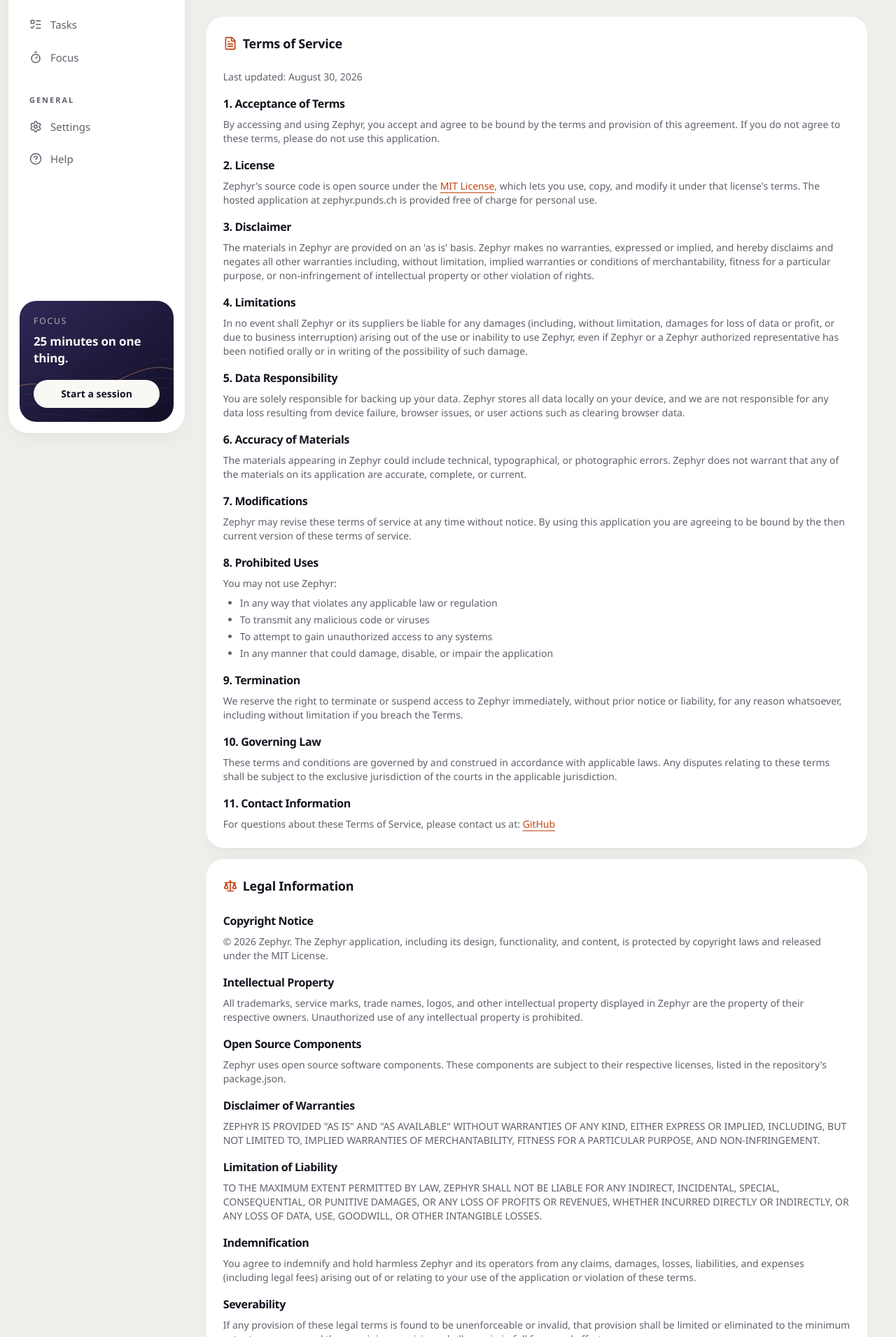
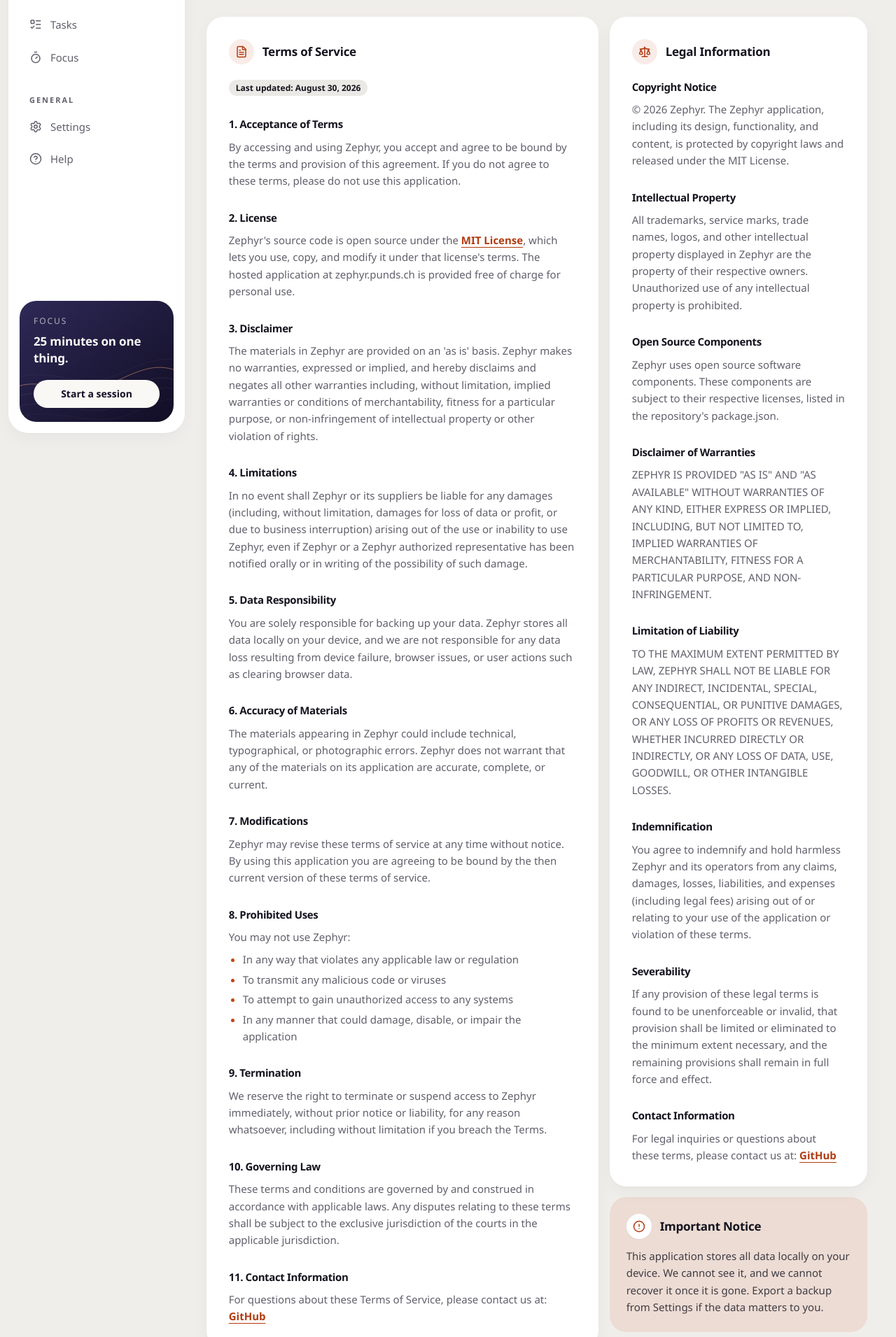
Before and after one commit to dominikkoenitzer/Zephyr, a React (Vite) app: page /terms in a window 1280 px wide. Shown: the part 169-2080 px from the top of the page at 70% size. Built offline with nearby package versions, Linux system fonts and the light colour scheme.

Commit message:
Set Terms as readable prose in cards

```diff
--- a/src/pages/Terms.jsx
+++ b/src/pages/Terms.jsx
@@ -1,4 +1,4 @@
-import { Card, CardContent, CardHeader, CardTitle } from '../components/ui/card';
+import { Card } from '../components/ui/card';
 import { FileText, Scale, AlertCircle } from 'lucide-react';
 import PageHeader from '../components/Layout/PageHeader';
 import PageContainer from '../components/Layout/PageContainer';
@@ -17,32 +17,31 @@ function Terms() {
         description="The terms for using Zephyr, and the legal notices"
       />
 
-      <div className="flex-1 min-h-0 overflow-y-auto space-y-3 sm:space-y-4">
-        <Card className="">
-          <CardHeader>
-            <CardTitle className="flex items-center gap-2 text-base sm:text-lg">
-              <FileText className="h-4 w-4 sm:h-5 sm:w-5 text-primary" />
+      <div className="grid grid-cols-1 items-start gap-(--panel-gap) xl:grid-cols-5">
+        <Card className="p-6 sm:p-8 xl:col-span-3">
+          <h2 className="flex items-center gap-3 text-[17px] font-semibold leading-tight tracking-[-0.015em] text-foreground">
+            <span aria-hidden="true" className="flex h-9 w-9 shrink-0 items-center justify-center rounded-full bg-primary/10">
+              <FileText className="h-[18px] w-[18px] text-primary-strong" />
+            </span>
             Terms of Service
-            </CardTitle>
-          </CardHeader>
-          <CardContent className="space-y-4 sm:space-y-6 text-xs sm:text-sm text-muted-foreground">
-            <div>
-              <p className="text-xs sm:text-sm text-muted-foreground mb-4">Last updated: August 30, 2026</p>
+          </h2>
+          <div className="mt-5 max-w-[70ch] text-[15px] leading-relaxed text-muted-foreground">
+            <p className="inline-flex rounded-full bg-accent px-2.5 py-0.5 text-[12px] font-semibold text-foreground">Last updated: August 30, 2026</p>
 
-              <h2 className="font-semibold text-foreground text-base mb-2">1. Acceptance of Terms</h2>
+            <h3 className="mb-2 mt-7 text-[15px] font-semibold text-foreground first:mt-0">1. Acceptance of Terms</h3>
             <p className="mb-4">
               By accessing and using Zephyr, you accept and agree to be bound by the terms and provision of this agreement.
               If you do not agree to these terms, please do not use this application.
             </p>
 
-              <h2 className="font-semibold text-foreground text-base mb-2">2. License</h2>
+            <h3 className="mb-2 mt-7 text-[15px] font-semibold text-foreground first:mt-0">2. License</h3>
             <p className="mb-4">
-                Zephyr&apos;s source code is open source under the <a href="https://github.com/dominikkoenitzer/Zephyr/blob/main/LICENSE" className="text-primary underline underline-offset-4">MIT License</a>,
+              Zephyr&apos;s source code is open source under the <a href="https://github.com/dominikkoenitzer/Zephyr/blob/main/LICENSE" className="font-semibold text-primary-strong underline underline-offset-4">MIT License</a>,
               which lets you use, copy, and modify it under that license&apos;s terms. The hosted application at
               zephyr.punds.ch is provided free of charge for personal use.
             </p>
 
-              <h2 className="font-semibold text-foreground text-base mb-2">3. Disclaimer</h2>
+            <h3 className="mb-2 mt-7 text-[15px] font-semibold text-foreground first:mt-0">3. Disclaimer</h3>
             <p className="mb-4">
               The materials in Zephyr are provided on an &apos;as is&apos; basis. Zephyr makes no warranties, expressed or implied,
               and hereby disclaims and negates all other warranties including, without limitation, implied warranties or
@@ -50,7 +49,7 @@ function Terms() {
               or other violation of rights.
             </p>
 
-              <h2 className="font-semibold text-foreground text-base mb-2">4. Limitations</h2>
+            <h3 className="mb-2 mt-7 text-[15px] font-semibold text-foreground first:mt-0">4. Limitations</h3>
             <p className="mb-4">
               In no event shall Zephyr or its suppliers be liable for any damages (including, without limitation, damages for
               loss of data or profit, or due to business interruption) arising out of the use or inability to use Zephyr,
@@ -58,130 +57,127 @@ function Terms() {
               of such damage.
             </p>
 
-              <h2 className="font-semibold text-foreground text-base mb-2">5. Data Responsibility</h2>
+            <h3 className="mb-2 mt-7 text-[15px] font-semibold text-foreground first:mt-0">5. Data Responsibility</h3>
             <p className="mb-4">
               You are solely responsible for backing up your data. Zephyr stores all data locally on your device, and we
               are not responsible for any data loss resulting from device failure, browser issues, or user actions such as
               clearing browser data.
             </p>
 
-              <h2 className="font-semibold text-foreground text-base mb-2">6. Accuracy of Materials</h2>
+            <h3 className="mb-2 mt-7 text-[15px] font-semibold text-foreground first:mt-0">6. Accuracy of Materials</h3>
             <p className="mb-4">
               The materials appearing in Zephyr could include technical, typographical, or photographic errors. Zephyr does
               not warrant that any of the materials on its application are accurate, complete, or current.
             </p>
 
-              <h2 className="font-semibold text-foreground text-base mb-2">7. Modifications</h2>
+            <h3 className="mb-2 mt-7 text-[15px] font-semibold text-foreground first:mt-0">7. Modifications</h3>
             <p className="mb-4">
               Zephyr may revise these terms of service at any time without notice. By using this application you are agreeing
               to be bound by the then current version of these terms of service.
             </p>
 
-              <h2 className="font-semibold text-foreground text-base mb-2">8. Prohibited Uses</h2>
+            <h3 className="mb-2 mt-7 text-[15px] font-semibold text-foreground first:mt-0">8. Prohibited Uses</h3>
             <p className="mb-2">You may not use Zephyr:</p>
-              <ul className="list-disc ml-6 space-y-1 mb-4">
+            <ul className="mb-4 list-disc space-y-1 pl-5 marker:text-primary">
               <li>In any way that violates any applicable law or regulation</li>
               <li>To transmit any malicious code or viruses</li>
               <li>To attempt to gain unauthorized access to any systems</li>
               <li>In any manner that could damage, disable, or impair the application</li>
             </ul>
 
-              <h2 className="font-semibold text-foreground text-base mb-2">9. Termination</h2>
+            <h3 className="mb-2 mt-7 text-[15px] font-semibold text-foreground first:mt-0">9. Termination</h3>
             <p className="mb-4">
               We reserve the right to terminate or suspend access to Zephyr immediately, without prior notice or liability,
               for any reason whatsoever, including without limitation if you breach the Terms.
             </p>
 
-              <h2 className="font-semibold text-foreground text-base mb-2">10. Governing Law</h2>
+            <h3 className="mb-2 mt-7 text-[15px] font-semibold text-foreground first:mt-0">10. Governing Law</h3>
             <p className="mb-4">
               These terms and conditions are governed by and construed in accordance with applicable laws. Any disputes
               relating to these terms shall be subject to the exclusive jurisdiction of the courts in the applicable jurisdiction.
             </p>
 
-              <h2 className="font-semibold text-foreground text-base mb-2">11. Contact Information</h2>
+            <h3 className="mb-2 mt-7 text-[15px] font-semibold text-foreground first:mt-0">11. Contact Information</h3>
             <p>
-                For questions about these Terms of Service, please contact us at: <a href="https://github.com/dominikkoenitzer/Zephyr/issues" className="text-primary underline underline-offset-4">GitHub</a>
+              For questions about these Terms of Service, please contact us at: <a href="https://github.com/dominikkoenitzer/Zephyr/issues" className="font-semibold text-primary-strong underline underline-offset-4">GitHub</a>
             </p>
           </div>
-          </CardContent>
         </Card>
 
-        <Card className="">
-          <CardHeader>
-            <CardTitle className="flex items-center gap-2 text-base sm:text-lg">
-              <Scale className="h-4 w-4 sm:h-5 sm:w-5 text-primary" />
+        <div className="grid grid-cols-1 gap-(--panel-gap) xl:col-span-2">
+          <Card className="p-6 sm:p-8">
+            <h2 className="flex items-center gap-3 text-[17px] font-semibold leading-tight tracking-[-0.015em] text-foreground">
+              <span aria-hidden="true" className="flex h-9 w-9 shrink-0 items-center justify-center rounded-full bg-primary/10">
+                <Scale className="h-[18px] w-[18px] text-primary-strong" />
+              </span>
               Legal Information
-            </CardTitle>
-          </CardHeader>
-          <CardContent className="space-y-4 sm:space-y-6 text-xs sm:text-sm text-muted-foreground">
-            <div>
-              <h2 className="font-semibold text-foreground text-base mb-2">Copyright Notice</h2>
+            </h2>
+            <div className="mt-5 max-w-[70ch] text-[15px] leading-relaxed text-muted-foreground">
+              <h3 className="mb-2 mt-7 text-[15px] font-semibold text-foreground first:mt-0">Copyright Notice</h3>
               <p className="mb-4">
                 © 2026 Zephyr. The Zephyr application, including its design,
                 functionality, and content, is protected by copyright laws and released under the MIT License.
               </p>
 
-              <h2 className="font-semibold text-foreground text-base mb-2">Intellectual Property</h2>
+              <h3 className="mb-2 mt-7 text-[15px] font-semibold text-foreground first:mt-0">Intellectual Property</h3>
               <p className="mb-4">
                 All trademarks, service marks, trade names, logos, and other intellectual property displayed in Zephyr are
                 the property of their respective owners. Unauthorized use of any intellectual property is prohibited.
               </p>
 
-              <h2 className="font-semibold text-foreground text-base mb-2">Open Source Components</h2>
+              <h3 className="mb-2 mt-7 text-[15px] font-semibold text-foreground first:mt-0">Open Source Components</h3>
               <p className="mb-4">
                 Zephyr uses open source software components. These components are subject to their respective licenses,
                 listed in the repository&apos;s package.json.
               </p>
 
-              <h2 className="font-semibold text-foreground text-base mb-2">Disclaimer of Warranties</h2>
+              <h3 className="mb-2 mt-7 text-[15px] font-semibold text-foreground first:mt-0">Disclaimer of Warranties</h3>
               <p className="mb-4">
                 ZEPHYR IS PROVIDED &quot;AS IS&quot; AND &quot;AS AVAILABLE&quot; WITHOUT WARRANTIES OF ANY KIND, EITHER EXPRESS OR IMPLIED,
                 INCLUDING, BUT NOT LIMITED TO, IMPLIED WARRANTIES OF MERCHANTABILITY, FITNESS FOR A PARTICULAR PURPOSE,
                 AND NON-INFRINGEMENT.
               </p>
 
-              <h2 className="font-semibold text-foreground text-base mb-2">Limitation of Liability</h2>
+              <h3 className="mb-2 mt-7 text-[15px] font-semibold text-foreground first:mt-0">Limitation of Liability</h3>
               <p className="mb-4">
                 TO THE MAXIMUM EXTENT PERMITTED BY LAW, ZEPHYR SHALL NOT BE LIABLE FOR ANY INDIRECT, INCIDENTAL, SPECIAL,
                 CONSEQUENTIAL, OR PUNITIVE DAMAGES, OR ANY LOSS OF PROFITS OR REVENUES, WHETHER INCURRED DIRECTLY OR
                 INDIRECTLY, OR ANY LOSS OF DATA, USE, GOODWILL, OR OTHER INTANGIBLE LOSSES.
               </p>
 
-              <h2 className="font-semibold text-foreground text-base mb-2">Indemnification</h2>
+              <h3 className="mb-2 mt-7 text-[15px] font-semibold text-foreground first:mt-0">Indemnification</h3>
               <p className="mb-4">
                 You agree to indemnify and hold harmless Zephyr and its operators from any claims, damages, losses, liabilities,
                 and expenses (including legal fees) arising out of or relating to your use of the application or violation of
                 these terms.
               </p>
 
-              <h2 className="font-semibold text-foreground text-base mb-2">Severability</h2>
+              <h3 className="mb-2 mt-7 text-[15px] font-semibold text-foreground first:mt-0">Severability</h3>
               <p className="mb-4">
                 If any provision of these legal terms is found to be unenforceable or invalid, that provision shall be limited
                 or eliminated to the minimum extent necessary, and the remaining provisions shall remain in full force and effect.
               </p>
 
-              <h2 className="font-semibold text-foreground text-base mb-2">Contact Information</h2>
+              <h3 className="mb-2 mt-7 text-[15px] font-semibold text-foreground first:mt-0">Contact Information</h3>
               <p>
-                For legal inquiries or questions about these terms, please contact us at: <a href="https://github.com/dominikkoenitzer/Zephyr/issues" className="text-primary underline underline-offset-4">GitHub</a>
+                For legal inquiries or questions about these terms, please contact us at: <a href="https://github.com/dominikkoenitzer/Zephyr/issues" className="font-semibold text-primary-strong underline underline-offset-4">GitHub</a>
               </p>
             </div>
-          </CardContent>
           </Card>
 
-        <Card className=" border-yellow-500/30 bg-yellow-500/10">
-          <CardHeader>
-            <CardTitle className="flex items-center gap-2 text-yellow-800 dark:text-yellow-400">
-              <AlertCircle className="h-5 w-5" />
+          <section className="rounded-3xl bg-primary/10 p-6" aria-labelledby="terms-notice">
+            <h2 id="terms-notice" className="flex items-center gap-3 text-[17px] font-semibold leading-tight tracking-[-0.015em] text-foreground">
+              <span aria-hidden="true" className="flex h-9 w-9 shrink-0 items-center justify-center rounded-full bg-card shadow-(--shadow-sm)">
+                <AlertCircle className="h-[18px] w-[18px] text-primary-strong" />
+              </span>
               Important Notice
-            </CardTitle>
-          </CardHeader>
-          <CardContent className="text-sm text-muted-foreground">
-            <p>
+            </h2>
+            <p className="mt-3 max-w-[70ch] text-[15px] leading-relaxed text-foreground/80">
               This application stores all data locally on your device. We cannot see it, and we cannot recover it once it
               is gone. Export a backup from Settings if the data matters to you.
             </p>
-          </CardContent>
-        </Card>
+          </section>
+        </div>
       </div>
     </PageContainer>
   );
```
Lines whose indentation alone changed are shown as unchanged.
